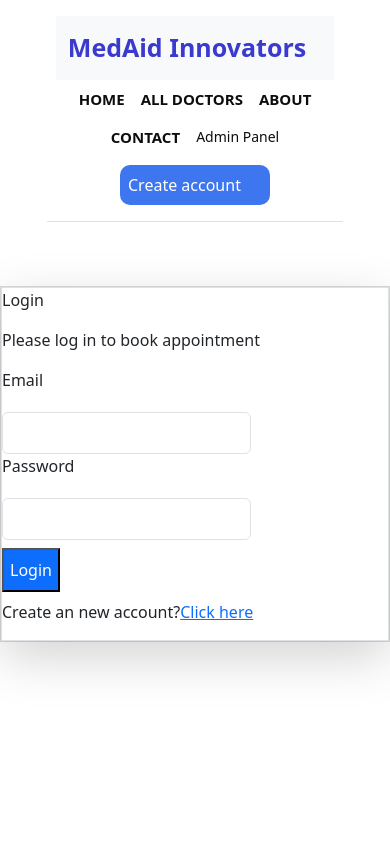
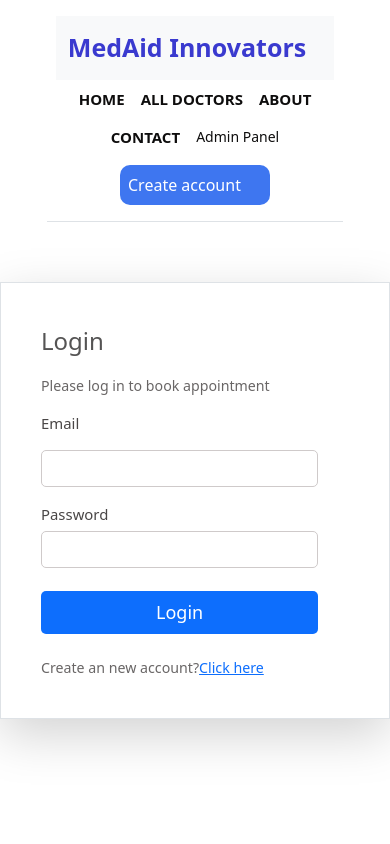
Before and after one commit to harsh07kashyap/MedAid_Innovators, a React (Vite) app in the folder frontend/: page /loginPage in a window 390 px wide. Shown: the top 844 px of the page. Built offline with nearby package versions, Linux system fonts and the light colour scheme.

Commit message:
styling of create account and login page added

```diff
--- a/frontend/src/pages/CreateAccountComponent/CreateAccountBody.jsx
+++ b/frontend/src/pages/CreateAccountComponent/CreateAccountBody.jsx
@@ -4,24 +4,26 @@ import styles from "./CreateAccountBody.module.css"
 const CreateAccuntBody = () => {
    return (
     <>  <div className={styles.topform}>
-          <form className={styles.formClass}>
+          <form className={`${styles.formClass} flex flex-col gap-3 m-auto items-start p-8 min-w-[340px] sm:min-w-96 border rounded-xl text-[#5E5E5E] text-sm shadow-lg`}>
             <div className={`${styles.form} `}>
-                 <p>Create Account</p>
-                 <p>Please sign up to book appointment</p>
+                 <p className={styles.para1}>Create Account</p>
+                 <p className={styles.para2}>Please sign up to book appointment</p>
                  <div >
-                   <p>Full Name</p>
-                   <input type="text" required="" value=""/>
+                   <p className={styles.para3}>Full Name</p>
+                   <input className={styles.input} type="text" required="" value=""/>
                  </div>
                 <div class="w-full ">
-                  <p>Email</p>
-                 <input  type="email" required="" value=""/>
+                  <p className={styles.para3}>Email</p>
+                 <input className={styles.input} type="email" required="" value=""/>
                  </div>
                 <div class="w-full">
-                  <p>Password</p>
-                  <input  type="password" required="" value=""/>
+                  <p className={styles.para3}>Password</p>
+                  <input className={styles.input} type="password" required="" value=""/>
                 </div>
-                <button class="bg-primary text-white w-full py-2 my-2 rounded-md text-base">Create account</        button>
-                <p>Already have an account? <span class="text-primary underline cursor-pointer">
+                <div className={styles.createTop}>
+                <button  className={`${styles.create} bg-primary text-white w-full py-2 my-2 rounded-md text-base`}>Create account</        button>
+                </div>
+                <p className={styles.para2}>Already have an account? <span class="text-primary underline cursor-pointer">
                   <Link to="/loginPage">login</Link>
                   </span></p>
                 </div>
--- a/frontend/src/pages/CreateAccountComponent/CreateAccountBody.module.css
+++ b/frontend/src/pages/CreateAccountComponent/CreateAccountBody.module.css
@@ -2,14 +2,52 @@
   display: flex;
   justify-content: center;
   align-items: center;
+  margin-top: 50px;
+  margin-bottom: 80px;
 }
 
 .formClass{
-  border: 0.5px solid rgb(219, 217, 217);
-  margin: 40px 0px 50px 0px;
-  width: 400px;
+  width: 390px;
 }
 
 .form{
   margin: 40px;
 }
+
+.para1{
+  font-size: 24px;
+  font-weight: 500;
+  color: rgb(85, 84, 84);
+}
+
+.para2{
+  font-size: 14.2px;
+  font-weight: 500;
+  color: rgb(105, 102, 102);
+}
+
+.para3{
+  font-size: 14.9px;
+  font-weight: 450;
+  color: rgb(73, 70, 70);
+  margin: 16px 0px 5px 0px;
+}
+
+.input{
+  width: 90%;
+  border: 0.5px solid rgb(207, 202, 202);
+  height: 37px;
+  border-radius: 5px;
+}
+
+.create{
+  width: 90%;
+  border: none;
+  border-radius: 5px;
+  font-size: 18px;
+  font-weight: 400;
+}
+
+.createTop{
+  margin: 15px 0px 15px 0px;
+}
--- a/frontend/src/pages/LoginPageComponent/LoginPageBody.jsx
+++ b/frontend/src/pages/LoginPageComponent/LoginPageBody.jsx
@@ -4,26 +4,29 @@ import styles from "./LoginPageBody.module.css"
 const LoginPageBody = () => {
    return(
     <>
-       <div className={styles.upper}>
-        <form className={styles.upper3}>
-             <div class="flex flex-col gap-3 m-auto items-start p-8 min-w-[340px] sm:min-w-96 border rounded-xl text-[#5E5E5E] text-sm shadow-lg">
-              <p class="text-2xl font-semibold">Login</p>
-              <p>Please log in to book appointment</p>
-              <div class="w-full "><p>Email</p>
-              <input class="border border-[#DADADA] rounded w-full p-2 mt-1" type="email" required="" value=""/>
-            </div>
-           <div class="w-full ">
-              <p>Password</p>
-              <input class="border border-[#DADADA] rounded w-full p-2 mt-1" type="password" required="" value=""/>
+       <div className={styles.topform}>
+        <form className={`${styles.formClass} flex flex-col gap-3 m-auto items-start p-8 min-w-[340px] sm:min-w-96 border rounded-xl text-[#5E5E5E] text-sm shadow-lg`}>
+           <div className={styles.form}>
+             <div>
+              <p className={styles.para1}>Login</p>
+              <p className={styles.para2}>Please log in to book appointment</p>
+              <div className={styles.para3}><p>Email</p>
+              <input className={styles.input} type="email" required="" value=""/>
               </div>
-            <button class="bg-primary text-white w-full py-2 my-2 rounded-md text-base">Login</button>
-            <p>Create an new account?
+             <div>
+                <p className={styles.para3}>Password</p>
+                <input className={styles.input} type="password" required="" value=""/>
+              </div>
+              <div className={styles.loginTop}>
+              <button className={`${styles.login} bg-primary text-white w-full py-2 my-2 rounded-md text-base`}>Login</button>
+              </div>
+             <p className={styles.para2}>Create an new account?
               <span class="text-primary underline cursor-pointer">
                 <Link to="/createAccount" >Click here</Link>
                 </span>
-            </p>
+             </p>
           </div>
-
+          </div>
         </form>
        </div>
     </>
--- a/frontend/src/pages/LoginPageComponent/LoginPageBody.module.css
+++ b/frontend/src/pages/LoginPageComponent/LoginPageBody.module.css
@@ -1,15 +1,53 @@
-.upper{
+.topform{
   display: flex;
   justify-content: center;
   align-items: center;
+  margin-top: 60px;
+  margin-bottom: 80px;
 }
 
-.upper3{
-  border: 0.5px solid rgb(219, 217, 217);
-  margin: 40px 0px 50px 0px;
-  width: 400px;
+.formClass{
+  width: 390px;
 }
 
-.upper1{
+.form{
   margin: 40px;
 }
+
+.para1{
+  font-size: 24px;
+  font-weight: 500;
+  color: rgb(85, 84, 84);
+}
+
+.para2{
+  font-size: 14.2px;
+  font-weight: 500;
+  color: rgb(105, 102, 102);
+}
+
+.para3{
+  font-size: 14.9px;
+  font-weight: 450;
+  color: rgb(73, 70, 70);
+  margin: 16px 0px 5px 0px;
+}
+
+.input{
+  width: 90%;
+  border: 0.5px solid rgb(207, 202, 202);
+  height: 37px;
+  border-radius: 5px;
+}
+
+.login{
+  width: 90%;
+  border: none;
+  border-radius: 5px;
+  font-size: 18px;
+  font-weight: 400;
+}
+
+.loginTop{
+  margin: 15px 0px 15px 0px;
+}
```
